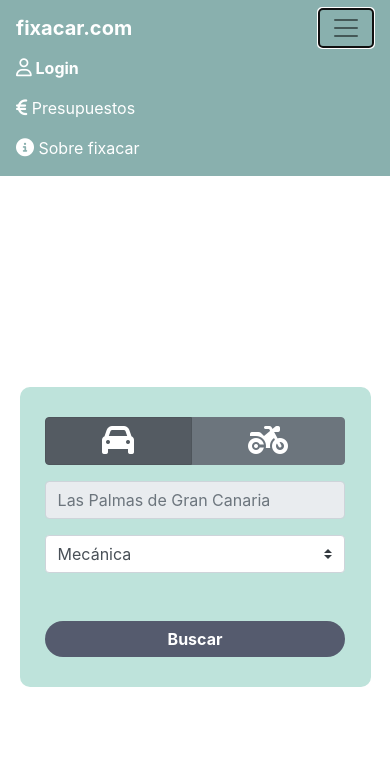
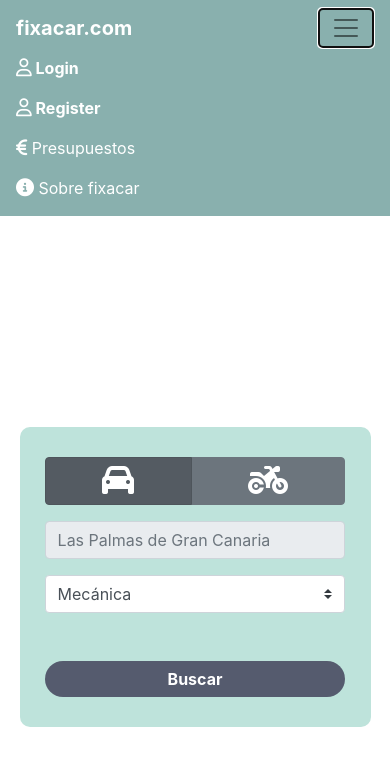
Before and after one commit to rtoledocastellano/fixacar-frontend, a plain HTML site: page index.html in a window 390 px wide. Both pictures are taken after a click on the button "Toggle navigation". Drawn offline with nearby package versions, Linux system fonts and the light colour scheme; files that its build step writes are made by us from their sources.

Commit message:
Login & Register links

```diff
--- a/index.html
+++ b/index.html
@@ -28,9 +28,15 @@
       <div class="collapse navbar-collapse justify-content-end" id="navbarSupportedContent">
         <ul class="navbar-nav">
           <li class="d-lg-none nav-item">
-            <a class="nav-link text-white font-weight-bold" href="#">
+            <a class="nav-link text-white font-weight-bold" href="login-view.html">
               <i class="far fa-user"></i>
               Login
+            </a>
+          </li>
+          <li class="d-lg-none nav-item">
+            <a class="nav-link text-white font-weight-bold" href="register-view.html">
+              <i class="far fa-user"></i>
+              Register
             </a>
           </li>
           <li class="nav-item">
```
